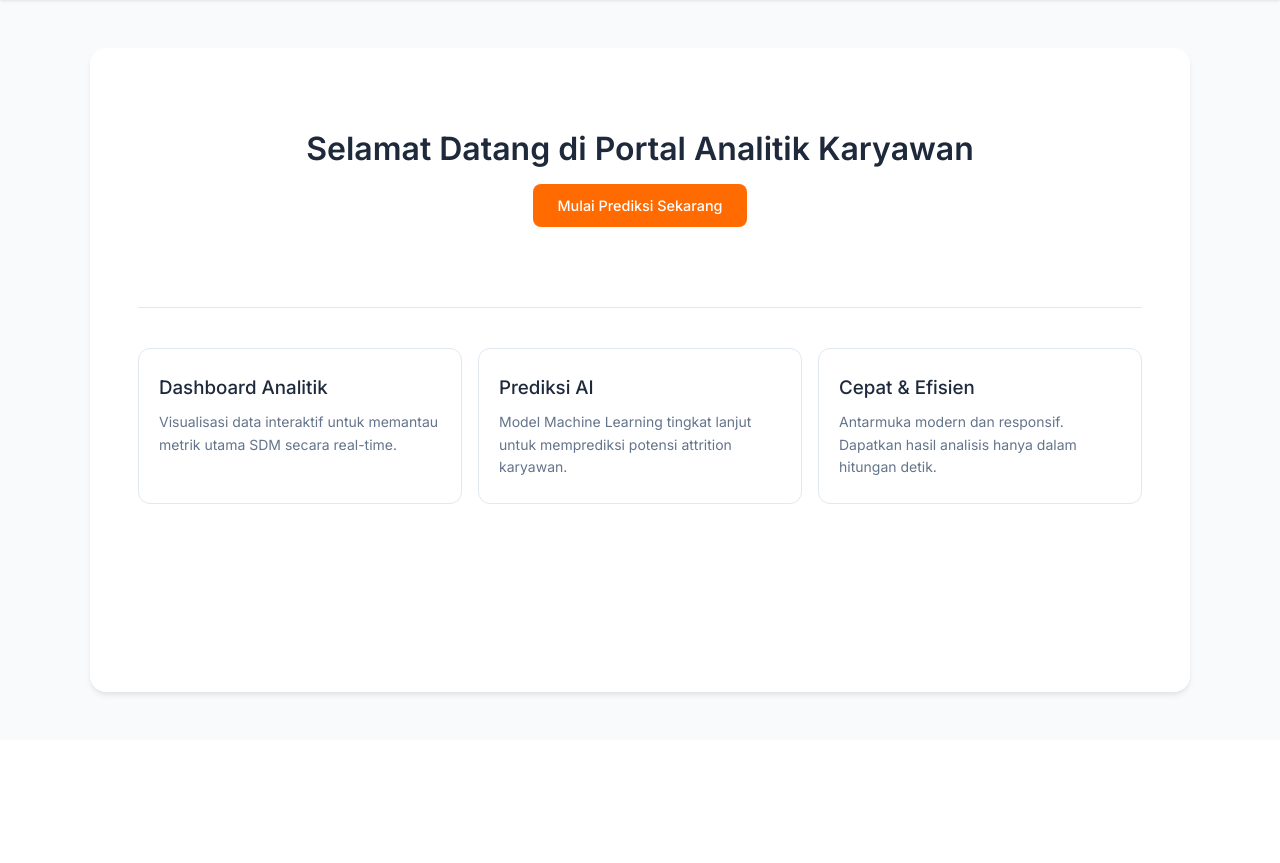
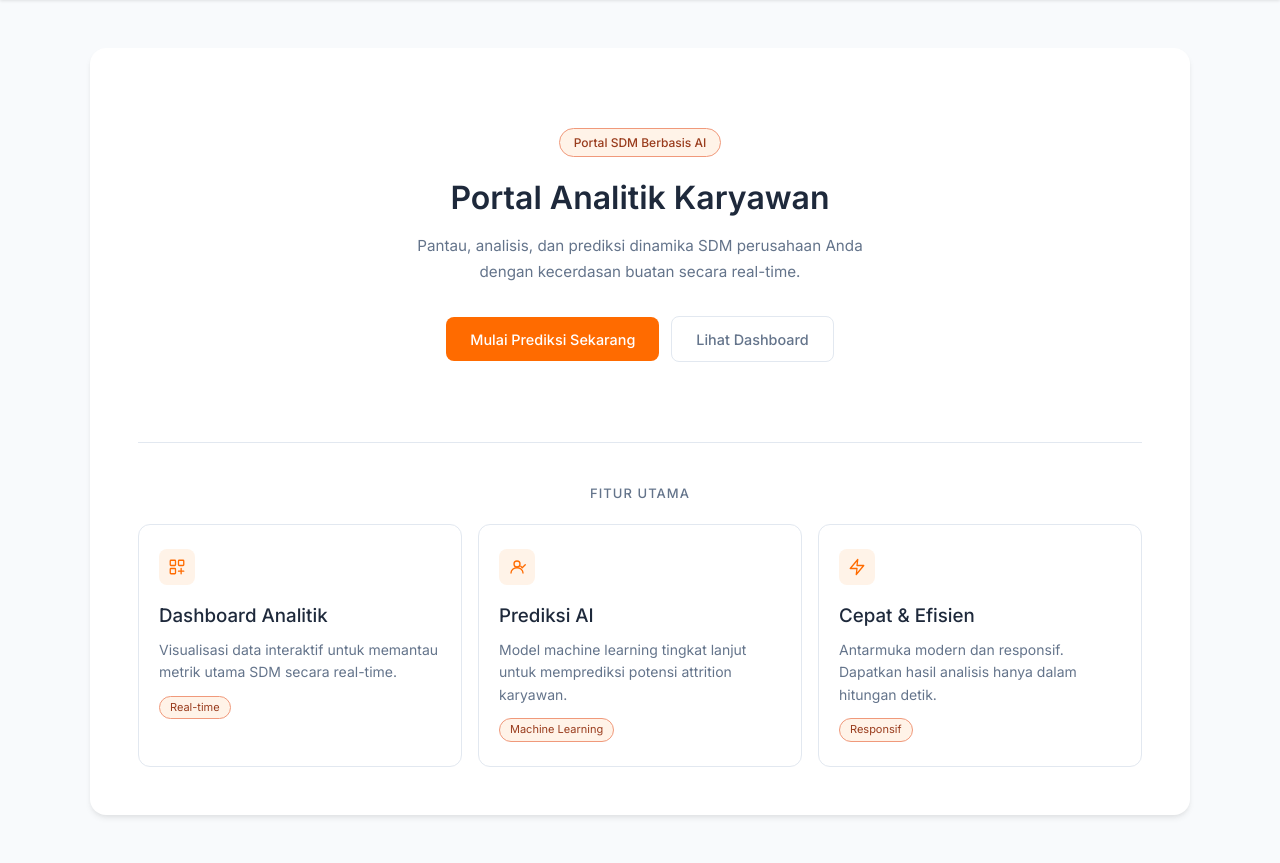
Before and after one commit to febrinaaja/dsp-attrition-app, a Flask app: page / in a window 1280 px wide. Shown: the part 60-923 px from the top of the page. Before the commit the page ends 757 px from the top, so only its background shows below. Run offline with Flask 3, Linux system fonts and the light colour scheme; parts of the project's set-up code (start-up, migrations or seed data) failed here and were passed over.

Commit message:
Update home.html

```diff
--- a/templates/home.html
+++ b/templates/home.html
@@ -1,26 +1,45 @@
 {% extends "base.html" %}
-{% block title %}Home {% endblock %}
+{% block title %}Home{% endblock %}
 {% block content %}
 
 <div class="hero-section">
-    <h1>Selamat Datang di Portal Analitik Karyawan</h1>
-    <a href="/predict" class="btn-primary">Mulai Prediksi Sekarang</a>
+    <span class="badge">Portal SDM Berbasis AI</span>
+    <h1>Portal Analitik Karyawan</h1>
+    <p>Pantau, analisis, dan prediksi dinamika SDM perusahaan Anda dengan kecerdasan buatan secara real-time.</p>
+    <div class="cta-row">
+        <a href="/predict" class="btn-primary">Mulai Prediksi Sekarang</a>
+        <a href="/dashboard" class="btn-secondary">Lihat Dashboard</a>
+    </div>
 </div>
 
 <hr class="divider">
 
+<p class="section-label">Fitur Utama</p>
+
 <div class="features-section">
     <div class="feature-card">
+        <div class="feature-icon">
+            <svg viewBox="0 0 24 24"><rect x="3" y="3" width="7" height="7" rx="1"/><rect x="14" y="3" width="7" height="7" rx="1"/><rect x="3" y="14" width="7" height="7" rx="1"/><path d="M14 17.5h7M17.5 14v7"/></svg>
+        </div>
         <h3>Dashboard Analitik</h3>
         <p>Visualisasi data interaktif untuk memantau metrik utama SDM secara real-time.</p>
+        <span class="feature-tag">Real-time</span>
     </div>
     <div class="feature-card">
+        <div class="feature-icon">
+            <svg viewBox="0 0 24 24"><circle cx="12" cy="8" r="4"/><path d="M4 20c0-4 3.58-7 8-7s8 3 8 7"/><path d="M17 11l2 2 4-4"/></svg>
+        </div>
         <h3>Prediksi AI</h3>
-        <p>Model Machine Learning tingkat lanjut untuk memprediksi potensi attrition karyawan.</p>
+        <p>Model machine learning tingkat lanjut untuk memprediksi potensi attrition karyawan.</p>
+        <span class="feature-tag">Machine Learning</span>
     </div>
     <div class="feature-card">
+        <div class="feature-icon">
+            <svg viewBox="0 0 24 24"><path d="M13 2L3 14h9l-1 8 10-12h-9l1-8z"/></svg>
+        </div>
         <h3>Cepat & Efisien</h3>
         <p>Antarmuka modern dan responsif. Dapatkan hasil analisis hanya dalam hitungan detik.</p>
+        <span class="feature-tag">Responsif</span>
     </div>
 </div>
 
```
